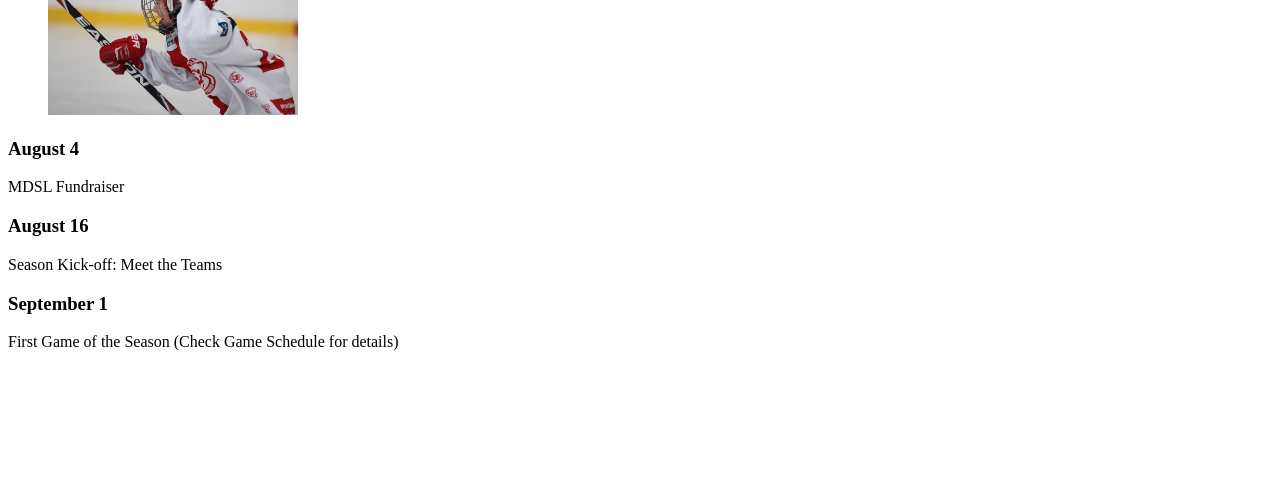
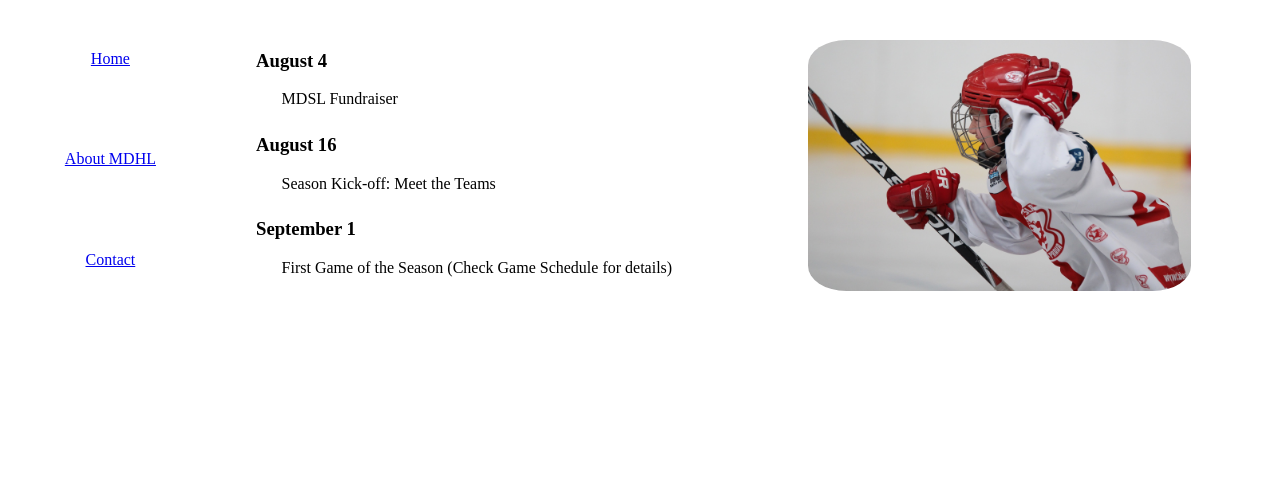
Before and after one commit to rodriguezcl/MDHL_RODRIGUEZ, a plain HTML site: page index.html in a window 1280 px wide. Shown: the part 296-800 px from the top of the page. Drawn offline with Linux system fonts and the light colour scheme.

Commit message:
index ok t2m1

```diff
--- a/assets/styles/styles1.css
+++ b/assets/styles/styles1.css
@@ -26,13 +26,64 @@ h1 {
   margin-block-start: 0em;
   border-radius: 10px;
   display: block;
+  margin-block-end: 0em;
 }
 
 .imagenLogo {
   position: absolute;
   right: 10%;
   top: 10%;
+  width: 200px;
   height: 200px;
-  width: 200px;
+}
 
+.hijo1 {
+  display: inline-block;
+  width: 20%;
+  height: 300px;
+  position: absolute;
+  top: 40%;
 }
+
+.hijo2 {
+  display: inline-block;
+  width: 40%;
+  height: 300px;
+  position: absolute;
+  left: 20%;
+  top: 40%;
+}
+
+.hijo3 {
+  display: inline-block;
+  width: 39.9%;
+  height: 300px;
+  position: absolute;
+  left: 60%;
+  top: 40%;
+}
+
+#hockey1 {
+  display: inline-block;
+  width: 75%;
+  position: absolute;
+  border-radius: 10%;
+}
+
+a.nav {
+  display: block;
+  text-align: center;
+  width: 80%;
+  height: 25%;
+  margin-top: 10%;
+}
+
+section > h3 {
+  text-align: left;
+  margin-top: 5%;
+}
+
+section > p {
+  text-align: left;
+  margin-left: 5%;
+}
--- a/index.html
+++ b/index.html
@@ -1,12 +1,11 @@
 <!DOCTYPE html>
 <html lang="en">
-
   <head>
-    <meta charset="UTF-8">
-    <meta http-equiv="X-UA-Compatible" content="IE=edge">
-    <meta name="viewport" content="width=device-width, initial-scale=1.0">
+    <meta charset="UTF-8" />
+    <meta http-equiv="X-UA-Compatible" content="IE=edge" />
+    <meta name="viewport" content="width=device-width, initial-scale=1.0" />
     <title>Website Sketch</title>
-    <link rel="stylesheet" href="./assets/styles/styles1.css">
+    <link rel="stylesheet" href="./assets/styles/styles1.css" />
     <!-- <link rel="stylesheet" href="./assets/styles/styles2.css">
     <link rel="stylesheet" href="./assets/styles/styles3.css"> -->
   </head>
@@ -19,39 +18,37 @@
       <h2 class="upcomingEvents">Upcoming Events</h2>
 
       <figure>
-            <img src="./assets/img/Logo_Mighty_ducks-01.png" alt="Logo_Mighty_ducks-01" class="imagenLogo">
+        <img
+          src="./assets/img/Logo_Mighty_ducks-01.png"
+          alt="Logo_Mighty_ducks-01"
+          class="imagenLogo"
+        />
       </figure>
     </section>
 
-    <nav>
-        <a href="#">Home |</a>
-        <a href="./aboutmdhl.html">About MDHL |</a>
-        <a href="./contact.html">Contact |</a>
-    </nav>
     <main>
-        <section>
+      <section class="hijo1">
+        <a href="#" class="nav">Home</a>
+        <a href="./aboutmdhl.html" class="nav">About MDHL</a>
+        <a href="./contact.html" class="nav">Contact</a>
+      </section>
 
-            <figure>
-                <img src="./assets/img/hockey_1.jpg" width="250" alt="hockey_1">
-            </figure>
-
-            <article>
+      <section class="hijo2">
         <h3>August 4</h3>
         <p>MDSL Fundraiser</p>
-            </article>
 
-            <article>
         <h3>August 16</h3>
         <p>Season Kick-off: Meet the Teams</p>
-            </article>
 
-            <article>
         <h3>September 1</h3>
         <p>First Game of the Season (Check Game Schedule for details)</p>
-            </article>
+      </section>
 
+      <section class="hijo3">
+        <figure>
+          <img id="hockey1" src="./assets/img/hockey_1.jpg" alt="hockey_1" />
+        </figure>
       </section>
     </main>
   </body>
-
 </html>
```
Also changed, not shown: aboutmdhl.html (+3 -3 lines), contact.html (+3 -3 lines). Lines whose indentation alone changed are shown as unchanged.
